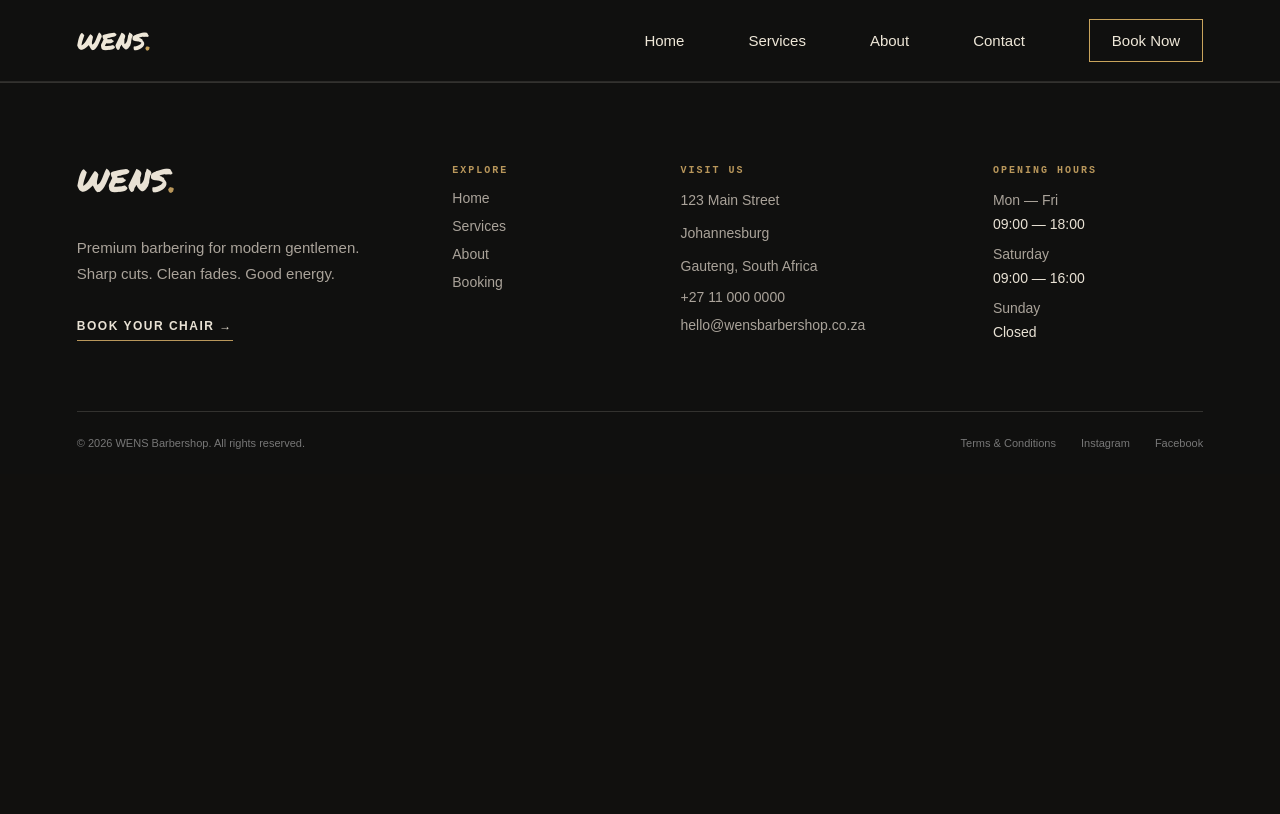
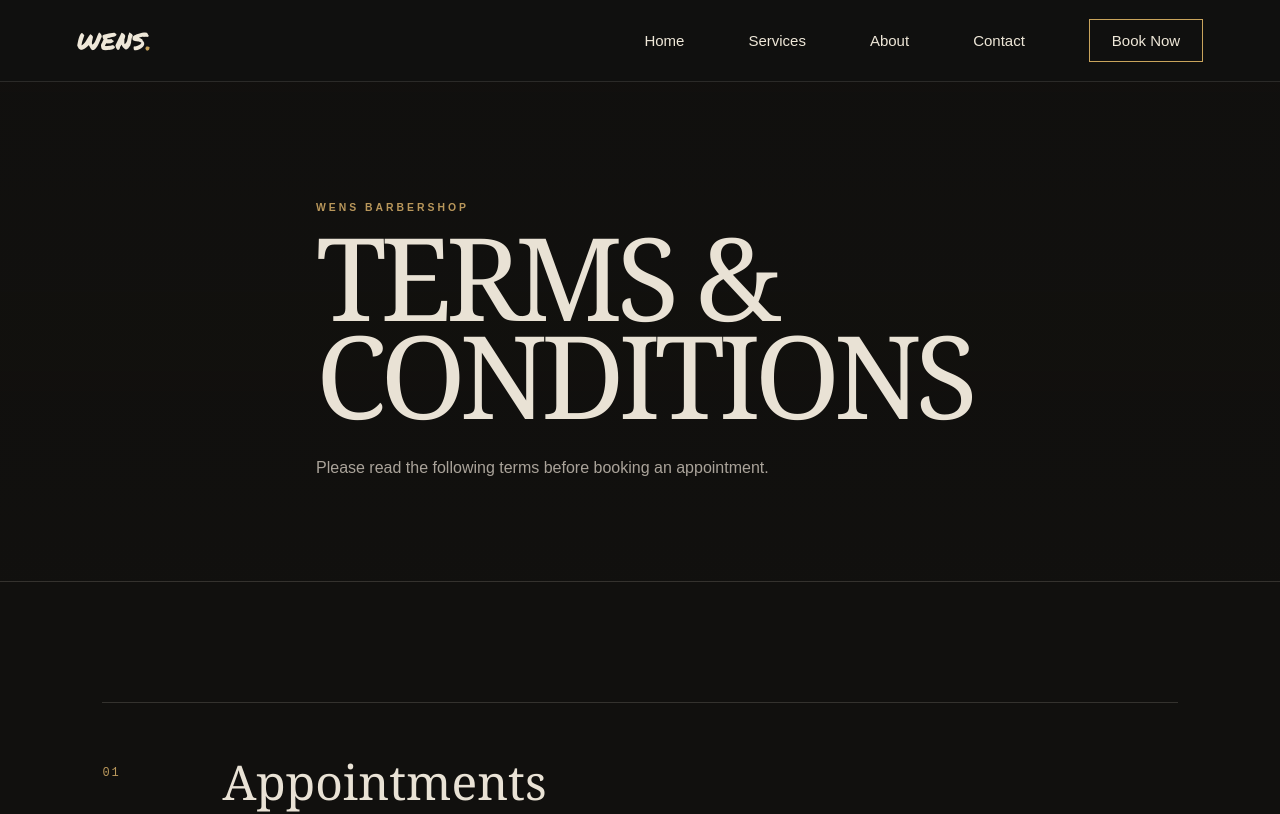
Before and after one commit to Banele1815/barber-shop, a React (Vite) app: page /terms in a window 1280 px wide. Shown: the top 814 px of the page. Built offline with nearby package versions, Linux system fonts and the light colour scheme.

Commit message:
fixed the terms and conditions

```diff
--- a/src/App.jsx
+++ b/src/App.jsx
@@ -12,16 +12,23 @@
 function App() {
   return (
     <BrowserRouter>
+
       <Navbar />
 
       <Routes>
         <Route path="/" element={<Home />} />
+
         <Route path="/services" element={<Services />} />
+
+        <Route path="/about" element={<About />} />
+
         <Route path="/booking" element={<Booking />} />
-        <Route path="/about" element={<About />} />
+
+        <Route path="/terms" element={<Terms />} />
       </Routes>
 
       <Footer />
+
     </BrowserRouter>
   );
 }
--- a/src/index.css
+++ b/src/index.css
@@ -1624,10 +1624,18 @@
 
 .terms-hero {
   min-height: 500px;
-  padding: 110px 8vw 90px;
+  padding: 110px 5vw 90px;
   display: flex;
   align-items: flex-end;
+  justify-content: flex-start;
+  text-align: left;
   border-bottom: 1px solid var(--border);
+}
+
+.terms-hero > div {
+  width: 100%;
+  max-width: 900px;
+  margin: 0;
 }
 
 .terms-hero h1 {
```
Also changed, not shown: src/pages/Terms.jsx (+21 -4 lines).
